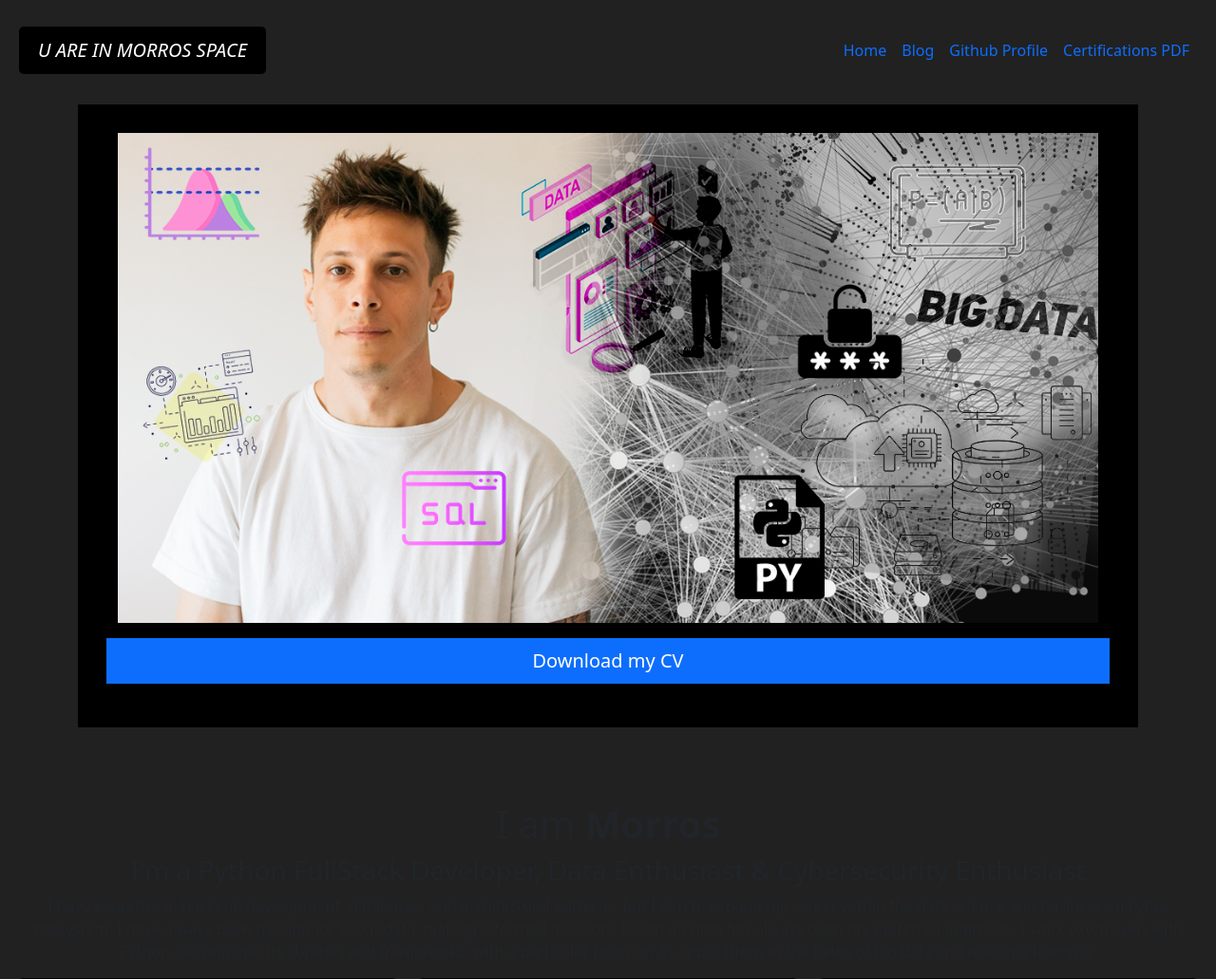
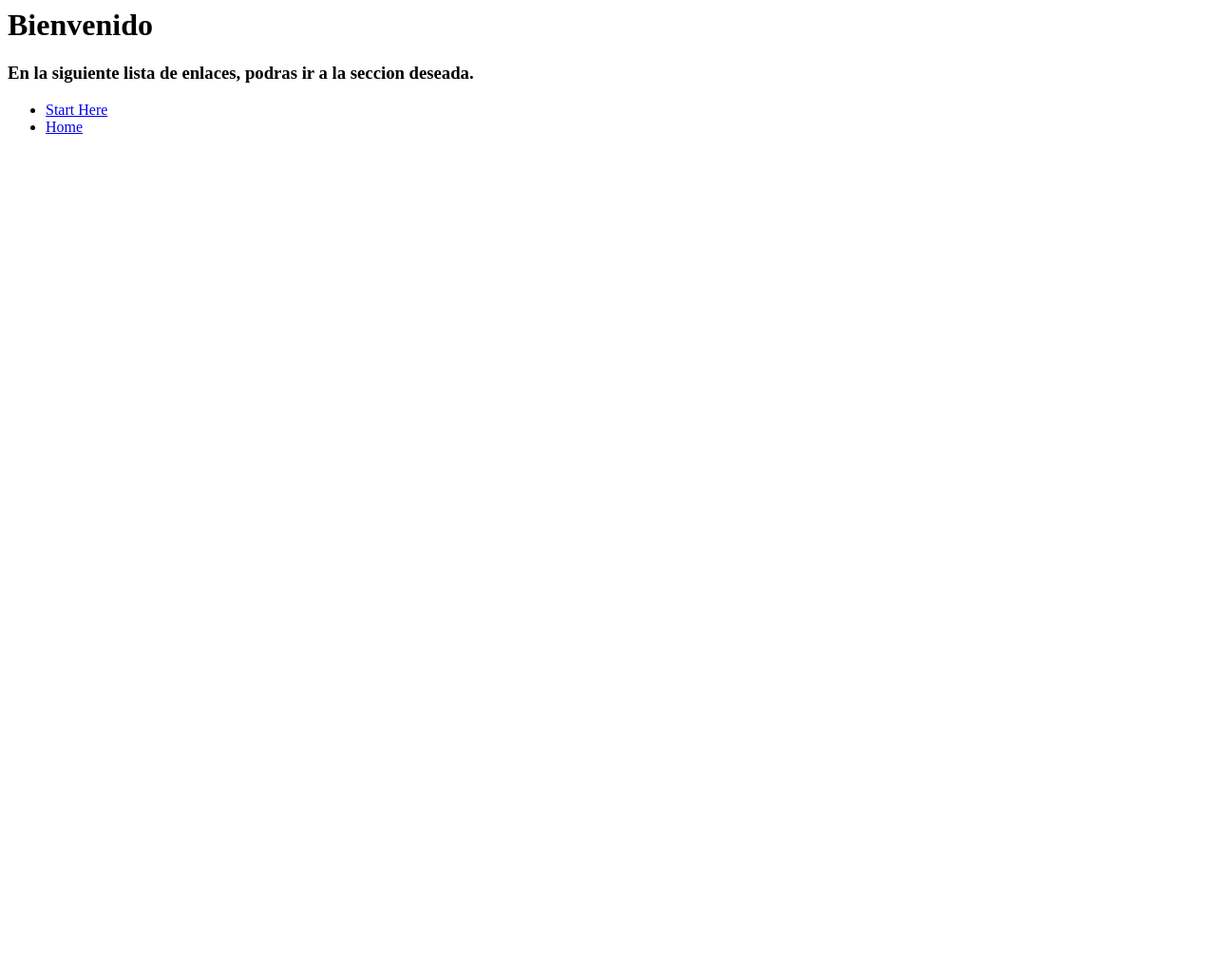
Before and after one commit to morroshub/porfoliowebdjango, a Django app: page / in a window 1280 px wide. Shown: the top 1031 px of the page at 95% size. After the commit the page ends 141 px from the top, so only its background shows below. Run offline with Django 4.2, Linux system fonts and the light colour scheme; data comes from the database, SQL or seed files in the repository; both versions use the stored data as it was after the commit.

Commit message:
agregamos un init url donde se podra elegir a que seccion entrar, algo similar a un linktree, separamos el home de morrospace para diferenciar los urls y sus propositos

```diff
--- a/firstdjango/urls.py
+++ b/firstdjango/urls.py
@@ -1,30 +1,16 @@
-"""
-URL configuration for firstdjango project.
-
-The `urlpatterns` list routes URLs to views. For more information please see:
-    https://docs.djangoproject.com/en/4.2/topics/http/urls/
-Examples:
-Function views
-    1. Add an import:  from my_app import views
-    2. Add a URL to urlpatterns:  path('', views.home, name='home')
-Class-based views
-    1. Add an import:  from other_app.views import Home
-    2. Add a URL to urlpatterns:  path('', Home.as_view(), name='home')
-Including another URLconf
-    1. Import the include() function: from django.urls import include, path
-    2. Add a URL to urlpatterns:  path('blog/', include('blog.urls'))
-"""
 from django.contrib import admin
-from django.urls import path
+from django.urls import path, include
 from django.conf.urls.static import static
 from django.conf import settings
-from porfolio import views
-from django.urls import path, include #Lee nuestro directorio
+from porfolio.views import home, init_view, Morrospace
 
 urlpatterns = [
     path('admin/', admin.site.urls),
-    path('',views.home, name='home'),
-    path('blog/',include('blog.urls')) # Iniciamos siempre blog/
+    path('', init_view, name='Init'),
+    path('Home/', home, name='home'),
+    path('Morrospace/', Morrospace, name='Morrospace'),
+    path('blog/',include('blog.urls')),
 ]
 
+
 urlpatterns += static(settings.MEDIA_URL, document_root=settings.MEDIA_ROOT)
--- a/porfolio/static/main.css
+++ /dev/null
@@ -1,64 +0,0 @@
-body {
-  background: #ccc; /* Cambia el color de fondo a gris */
-}
-
-  .bg-black {
-    background: #000000;
-  }
-
-  .card-project:hover {
-    border: 1px solid #eee;
-    cursor: pointer;
-  }
-
-  .navbar-brand {
-    background-color: rgb(0, 0, 0); /* Cambia el color de fondo */
-    color: white; /* Cambia el color del texto */
-    padding: 10px 20px; /* Añade relleno para espaciado */
-    border-radius: 5px; /* Agrega bordes redondeados para resaltar */
-  }
-
-
-
-  /* Agrega un espacio alrededor del cuerpo de la página */
-body {
-  background: #212121;
-  margin: 20px; /* Ajusta el margen exterior */
-}
-
-/* Espaciado y borde para la cabecera */
-.bg-black {
-  background: #212121;
-  padding: 30px; /* Agrega relleno para espaciado */
-  margin-bottom: 30px; /* Agrega margen en la parte inferior */
-}
-
-/* Estilo para las tarjetas de proyectos al pasar el mouse */
-.card-project:hover {
-  border: 5px solid #eee;
-  cursor: pointer;
-}
-
-/* Estilo para el enlace de la marca de navegación */
-.navbar-brand {
-  background-color: rgb(0, 0, 0);
-  color: white;
-  padding: 10px 20px;
-  border-radius: 5px;
-  margin-right: 20px; /* Agrega margen en el lado derecho para separar otros elementos */
-}
-
-
-
-/* Establece una altura fija para el contenedor de la imagen */
-.image-container {
-  height: 360px;
-  overflow: hidden; /* Evita que la imagen desborde el contenedor */
-}
-
-/* Controla cómo se ajusta la imagen dentro del contenedor */
-.card-img-top {
-  width: 100%;
-  height: auto;
-  object-fit: cover;
-}
--- a/porfolio/static/main_dark.css
+++ /dev/null
@@ -1,4 +0,0 @@
-    /* main_dark.css */
-    body.dark-mode {
-        background-color: #1e1e1e;
-        color: #ffffff;
--- a/porfolio/static/main_light.css
+++ /dev/null
@@ -1,5 +0,0 @@
-/* main_light.css */
-body {
-    background-color: #ffffff;
-    color: #000000;
-}
--- /dev/null
+++ b/porfolio/static/porfolio/css/main.css
@@ -0,0 +1,4 @@
+.custom-btn-container {
+    width: 10%;  /* ajustar el ancho según necesidades */
+    margin: 0 auto;  /* Centra el contenedor horizontalmente */
+ }
--- a/porfolio/templates/home.html
+++ b/porfolio/templates/home.html
@@ -4,29 +4,17 @@
 
 {% load static %}
 
-<!-- Hero Section -->
-<head>
-  <meta charset="UTF-8">
-  <meta http-equiv="X-UA-Compatible" content="IE=edge">
-  <meta name="viewport" content="width=device-width, initial-scale=1.0">
-<header class="row bg-black">
-  <div class="col-md-12">
-  <img src="{% static 'porfolio/CV-LUCASMORRONE-PYTHON-DEV.png' %}" class="img-fluid" /></div>
-  <a class="btn btn-primary btn-lg rounded-0 my-3" href="{% static 'porfolio/LucasMorrone-Dev-python-data.pdf' %}" target="_blank">Download my CV</a>
-  <meta name="viewport" content="width=device-width, initial-scale=1.0">
-  </div>
-</header>
 
 <!-- Porfolio Section -->
 <div class="row my-4 text-center">
 
-    <h1>I am <strong>Morros</strong></h1>
-    <h3>I'm a Python FullStack Developer, Data Enthusiast & Cybersecurity Enthusiast</h3>
-    <p>I have expertise in backend development, databases, and architectural patterns, but I aim to expand my career within the data science and business analytics ecosystem. I have always been passionate about data; making informed decisions based on data has always been my preferred approach. I work extensively with Python, delving into its libraries and frameworks, with a particular focus on its applications in the fields of big data and machine learning.</p>
+    <h1>Lastest projects what did stay working</h1>
+    <h3>texto generalizado para los projectos </h3>
 
     {% for project in projects %}
+
     <div class="col-md-4 mb-4">
-      <div class="card bg-black card-project">
+      <div class="card bg card-project">
         <img src="{{project.image.url }}" class="card-img-top img-fluid" style="height: 220px; object-fit: cover;">
         <!-- Establecemos un tamaño fijo para la imagen (height) y controlamos cómo se ajusta en el contenedor (object-fit) -->
 
--- /dev/null
+++ b/porfolio/templates/init.html
@@ -0,0 +1,18 @@
+<html lang="en">
+
+<head>
+  <meta charset="UTF-8">
+  <meta name="viewport" content="width=device-width, initial-scale=1.0">
+  <title>Web Porfolio LucasMorrone</title>
+</head>
+<body>
+
+<h1>Bienvenido</h1>
+  <h3>En la siguiente lista de enlaces, podras ir a la seccion deseada.</h3>
+<ul>
+  <li><a href="{% url 'Morrospace' %}">Start Here</a></li>
+  <li><a href="{% url 'home' %}">Home</a></li>
+</ul>
+
+</body>
+</html>
--- a/porfolio/templates/partials/navbar.html
+++ b/porfolio/templates/partials/navbar.html
@@ -1,22 +1,40 @@
 {% load static %}
 
+
+
+<!-- "u are in morros space - start here " -->
 <nav class="navbar navbar-expand-lg">
-  <a class="navbar-brand FW-bold fst-italic" href="#">U ARE IN MORROS SPACE</a>
+  <li class="nav-item mr-2">
+  <a class="navbar-brand FW-bold fst-italic"  href="{% url 'Morrospace' %}">U ARE IN MORROS SPACE ; Start here</a><span class="sr-only"></span></a>
+</li>
   <button class="navbar-toggler" type="button" data-toggle="collapse" data-target="#navbarNavDropdown" aria-controls="navbarNavDropdown" aria-expanded="false" aria-label="Toggle navigation">
     <span class="navbar-toggler-icon"></span>
-  </button>
-  <div class="collapse navbar-collapse" id="navbarNavDropdown">
-    <ul class="navbar-nav ms-auto">
-    </li>
+
+    <!-- Navbar botones  -->
+    </button>
+    <div class="collapse navbar-collapse" id="navbarNavDropdown">
+      <ul class="navbar-nav ms-auto">
+
+
+        <!-- item navbar 1 -->
     <li class="nav-item mr-2">
       <a class="nav-link" href="{% url 'home' %}">Home <span class="sr-only"></span></a>
     </li>
+
+        <!-- item navbar 2 -->
+
         <a class="nav-link" href="{% url 'blog-posts:posts' %}">Blog</a>
       </li>
+
+          <!-- item navbar 3 -->
+
       <li class="nav-item">
         <li class="nav-item active mr-2">
           <a class="nav-link" href="https://www.github.com/morroshub" target="_blank">Github Profile</a>
-        <li class="nav-item mr-2">
+
+           <!-- item navbar 4 -->
+
+          <li class="nav-item mr-2">
         <a class="nav-link" href="{% static 'porfolio/LucasMorrone-Dev-python-data.pdf' %}" target="_blank">Certifications PDF</a>
       </li>
     </ul>
--- a/porfolio/views.py
+++ b/porfolio/views.py
@@ -1,6 +1,16 @@
 from django.shortcuts import render
 from .models import Project
 
+
+# Funcion de inicio de la web ; nos envia a cada apartado a un estilo linktree
+def init_view(request):
+    return render(request, 'init.html')
+
+# Funcion que llama a los projectos dentro de home
 def home(request):
     projects = Project.objects.all()
     return render(request, 'home.html', {'projects': projects})
+
+# Funcion que llama a Morrospacehtml
+def Morrospace(request):
+    return render(request, 'Morrospace.html')
```
Also changed, not shown: firstdjango/settings.py (+4 -13 lines), porfolio/static/modes.js (deleted, +0 -36 lines), porfolio/templates/Morrospace.html (added, +37 -0 lines), db.sqlite3.
